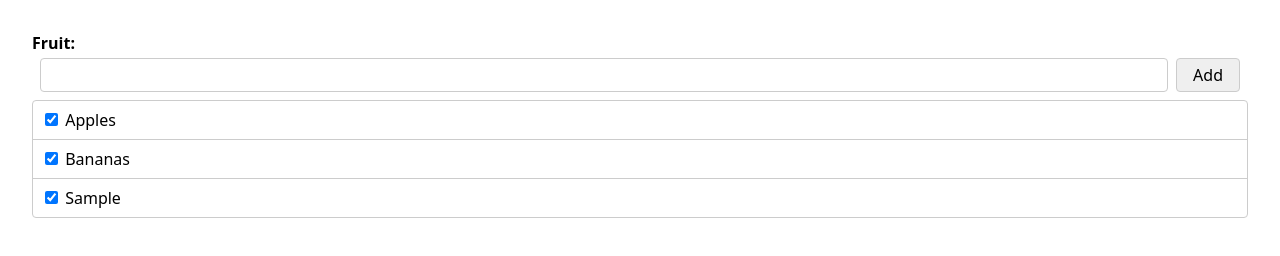
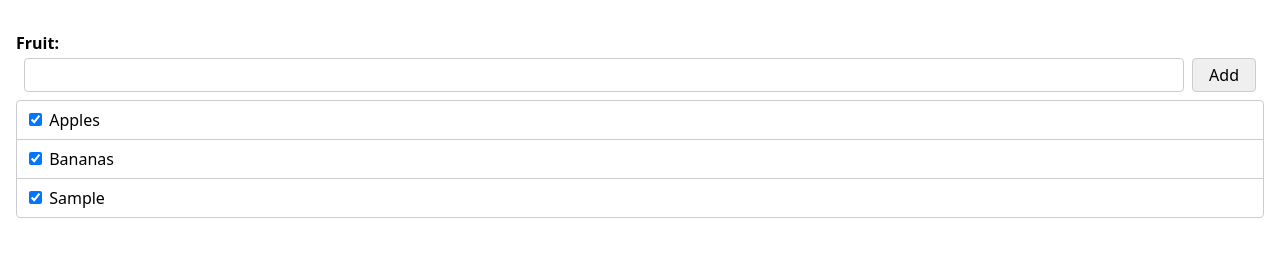
Before and after one commit to ndorfin/multi-options-webcomponent, a plain HTML site: page example/index.html in a window 1280 px wide. Both pictures are taken after typing "Sample" into the empty fields and a click on the button "Add". Drawn offline with Linux system fonts and the light colour scheme.

Commit message:
Fix some edge-cases

```diff
--- a/example/css/example.css
+++ b/example/css/example.css
@@ -49,7 +49,7 @@ html {
 }
 
 body {
-	margin: 2rem;
+	margin: 1rem;
 }
 
 .form_row {
@@ -64,22 +64,26 @@ body {
 
 [type="text"],
 button {
+	--control-font-size: 1rem;
+	--control-padding: 0.5rem;
+	--control-border-width: 0.0625rem;
+
 	appearance: none;
 	display: block;
-	padding: 0.5rem;
-	border: #ccc solid 1px;
-	border-radius: 0.25rem;
+	padding: var(--control-padding);
+	border: #ccc solid var(--control-border-width);
+	border-radius: calc(var(--control-font-size) / 4);
 	font-family: inherit;
-	font-size: 1rem;
+	font-size: var(--control-font-size);
 	line-height: 1;
 }
 
 [type="text"] {
-	box-sizing: content-box;
+	box-sizing: border-box;
 	inline-size: 100%;
-	max-block-size: 1rem;
+	max-block-size: calc(var(--control-font-size) + (var(--control-padding) * 2) + (var(--control-border-width) * 2));
 }
 
 button {
-	padding-inline: 1rem;
+	padding-inline: calc(var(--control-padding) * 2);
 }
--- a/src/mjs/multi-options.mjs
+++ b/src/mjs/multi-options.mjs
@@ -1,8 +1,13 @@
+const SELECTOR_WRAPPER   = '[slot="wrapper"]',
+      SELECTOR_BUTTON    = '[type="button"]',
+      SELECTOR_CHECKBOX  = '[type="checkbox"]',
+      SELECTOR_TEXTFIELD = '[type="text"]';
+
 export default class MultiOptions extends HTMLElement {
 
 	#addNewItemElemToWrapper(item) {
 		let itemFragment = this.templateItem;
-		let checkbox = itemFragment.querySelector('[type="checkbox"]')
+		let checkbox = itemFragment.querySelector(SELECTOR_CHECKBOX)
 		checkbox.value = item;
 		checkbox.id = `${ checkbox.name }_${ checkbox.value }`;
 		let label = itemFragment.querySelector('[data-item-label]');
@@ -23,28 +28,6 @@ export default class MultiOptions extends HTMLElement {
 		this.#synchroniseList();
 	}
 
-	#handleClicks(event) {
-		if (event.target.matches('[type="button"]')) {
-			if (this.textElem.value) this.#addNewOptionsToList();
-		}
-	}
-
-	#handleKeyDown(event) {
-		if (event.key == 'Enter' && document.activeElement == this.textElem) {
-			event.preventDefault();
-			if (this.textElem.value) this.#addNewOptionsToList();
-		}
-	}
-
-	#handleChanges(event) {
-		if (event.target.matches('[type="checkbox"]:not(:checked)')) {
-			let topMostParentBeforeWrapper = event.target.closest('[slot="wrapper"] > *');
-			this.wrapperElem.removeChild(topMostParentBeforeWrapper);
-			if (!this.wrapperElem.children.length) this.wrapperElem.textContent = '';
-			this.#synchroniseList();
-		}
-	}
-
 	#refreshList() {
 		const disabledItems = this.datalistElem.querySelectorAll('option:disabled');
 		disabledItems.forEach((item) => item.disabled = false);
@@ -52,20 +35,41 @@ export default class MultiOptions extends HTMLElement {
 
 	#synchroniseList() {
 		if (this.datalistElem) {
-			const checkboxes = this.wrapperElem.querySelectorAll('[type="checkbox"]');
+			this.#refreshList();
+			const checkboxes = this.wrapperElem.querySelectorAll(SELECTOR_CHECKBOX);
 			if (checkboxes.length) {
-				this.#refreshList();
 				checkboxes.forEach(({value}) => {
-					console.log('value', value);
-					this.datalistElem.querySelector(`option[value="${ value }"]`).disabled = true;
+					const matchingOption = this.datalistElem.querySelector(`option[value="${ value }"]`);
+					if (matchingOption) matchingOption.disabled = true;
 				});
 			}
 		}
 	}
 
+	/* Event Handlers */
+	#handleClicks(event) {
+		if (event.target.matches(SELECTOR_BUTTON)) {
+			if (this.textElem.value) this.#addNewOptionsToList();
+		}
+	}
+	#handleKeyDowns(event) {
+		if (event.key == 'Enter' && document.activeElement == this.textElem) {
+			event.preventDefault();
+			if (this.textElem.value) this.#addNewOptionsToList();
+		}
+	}
+	#handleChanges(event) {
+		if (event.target.matches(`${ SELECTOR_CHECKBOX }:not(:checked)`)) {
+			let topMostParentBeforeWrapper = event.target.closest(`${ SELECTOR_WRAPPER } > *`);
+			this.wrapperElem.removeChild(topMostParentBeforeWrapper);
+			if (!this.wrapperElem.children.length) this.wrapperElem.textContent = '';
+			this.#synchroniseList();
+		}
+	}
+
 	connectedCallback() {
 		this.addEventListener('click', this.#handleClicks.bind(this));
-		this.addEventListener('keydown', this.#handleKeyDown.bind(this));
+		this.addEventListener('keydown', this.#handleKeyDowns.bind(this));
 		this.addEventListener('change', this.#handleChanges.bind(this));
 		this.#synchroniseList();
 	}
@@ -84,18 +88,18 @@ export default class MultiOptions extends HTMLElement {
 
 	/* Shorthand element lookups */
 	get buttonElem() {
-		return this.querySelector('[type="button"]');
+		return this.querySelector(SELECTOR_BUTTON);
 	}
 	get textElem() {
-		return this.querySelector('[type="text"]');
+		return this.querySelector(SELECTOR_TEXTFIELD);
 	}
 	get wrapperElem() {
-		const wrapper = this.querySelector('[slot="wrapper"]');
+		const wrapper = this.querySelector(SELECTOR_WRAPPER);
 		if (wrapper) return wrapper;
 
 		const newWrapper = this.templateWrapper;
 		this.append(newWrapper);
-		return this.querySelector('[slot="wrapper"]');
+		return this.querySelector(SELECTOR_WRAPPER);
 	}
 	get datalistElem() {
 		return this.querySelector('datalist');
```
